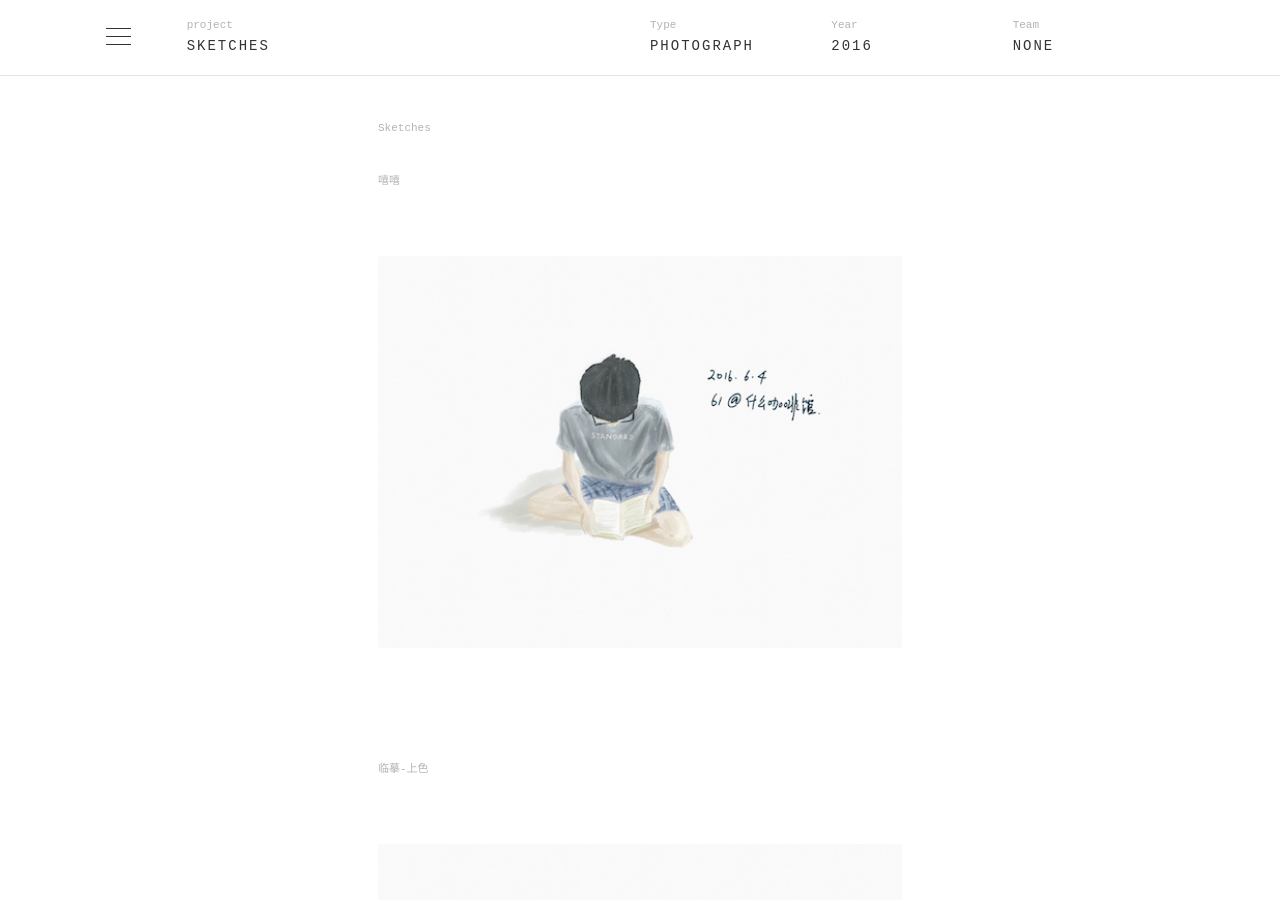
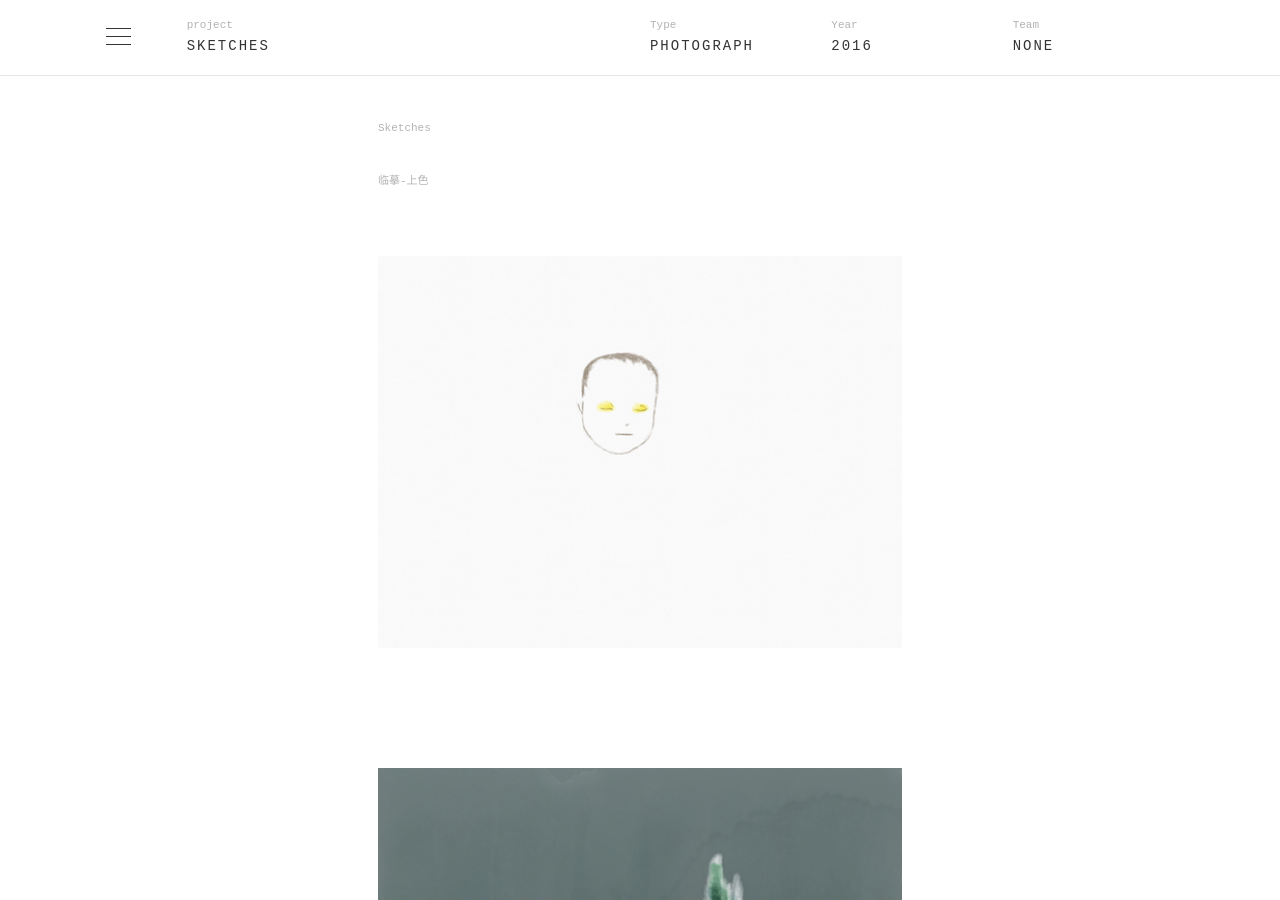
Before and after one commit to alenliang/alenliang.github.io, a Jekyll site: the page built from _posts/2016-03-30-drawings.markdown, in a window 1280 px wide and 900 px high. Built offline with Jekyll 4.4.1, drawn with Linux system fonts in a browser that asks for light colours.

Commit message:
Remove personal photos.

```diff
--- a/_posts/2016-03-30-drawings.markdown
+++ b/_posts/2016-03-30-drawings.markdown
@@ -9,8 +9,6 @@ slug: "app"
 ---
 
 <h1>Sketches</h1>
-<h2>嘻嘻</h2>
-![2h work]({{site.baseurl}}/images/sketch/2h1.jpeg)
 <h2>临摹-上色</h2>
 ![1h work]({{site.baseurl}}/images/sketch/1h10.jpeg)
 ![1h work]({{site.baseurl}}/images/sketch/1h9.jpeg)
```
